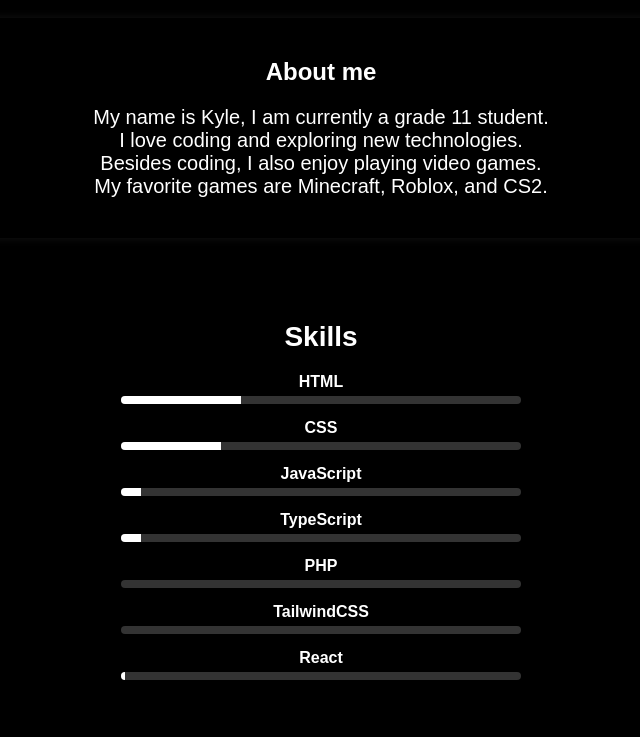
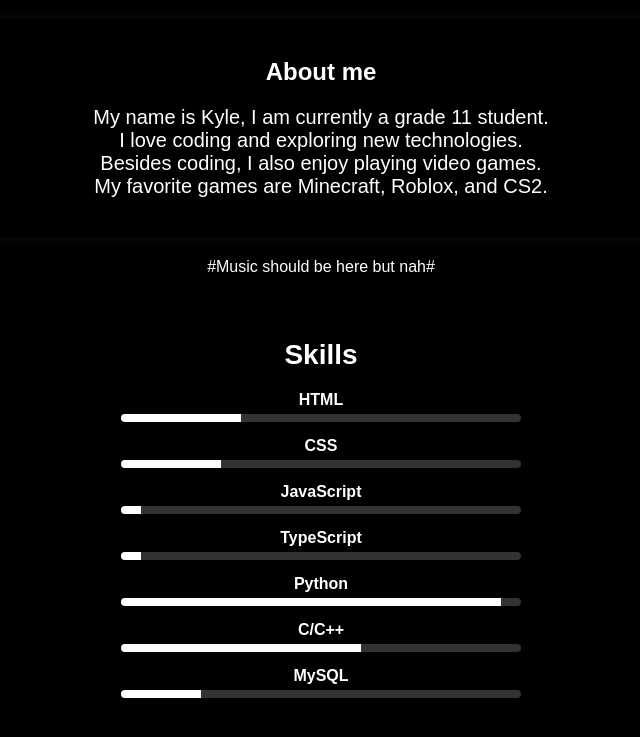
Before and after one commit to hmidkisthisnamegood/personal-site, a plain HTML site: page index.html in a window 1280 px wide. Shown: the part 511-1248 px from the top of the page, without its empty margins (319-959 px from the left). Drawn offline with Linux system fonts and the light colour scheme.

Commit message:
Add files via upload

```diff
--- a/index.html
+++ b/index.html
@@ -93,6 +93,27 @@
                 height: 100%;
                 background-color: white;
             }
+            /* Tuỳ chỉnh thanh cuộn */
+            ::-webkit-scrollbar {
+                width: 10px;
+            }
+            ::-webkit-scrollbar-track {
+                background: #222;
+                border-radius: 5px;
+            }
+            ::-webkit-scrollbar-thumb {
+                background: #888;
+                border-radius: 5px;
+                transition: background 0.3s;
+            }
+            ::-webkit-scrollbar-thumb:hover {
+                background: #555;
+            }
+            html {
+                scrollbar-color: #888 #222;
+                scrollbar-width: thin;
+                scroll-behavior: smooth;
+            }
         </style>
     </head>
     <body>
@@ -115,6 +136,7 @@
                 My favorite games are Minecraft, Roblox, and CS2.
             </p>
         </div>
+        #Music should be here but nah#
         <div class="skills-container">
             <h2>Skills</h2>
             <div class="skills-grid">
@@ -143,21 +165,21 @@
                     </div>
                 </div>
                 <div class="skill">
-                    <span>PHP</span>
+                    <span>Python</span>
                     <div class="progress-bar">
-                        <div class="progress" style="width: 0%;"></div>
+                        <div class="progress" style="width: 95%;"></div>
                     </div>
                 </div>
                 <div class="skill">
-                    <span>TailwindCSS</span>
+                    <span>C/C++</span>
                     <div class="progress-bar">
-                        <div class="progress" style="width: 0%;"></div>
+                        <div class="progress" style="width: 60%;"></div>
                     </div>
                 </div>
                 <div class="skill">
-                    <span>React</span>
+                    <span>MySQL</span>
                     <div class="progress-bar">
-                        <div class="progress" style="width: 1%;"></div>
+                        <div class="progress" style="width: 20%;"></div>
                     </div>
                 </div>
             </div>
```
